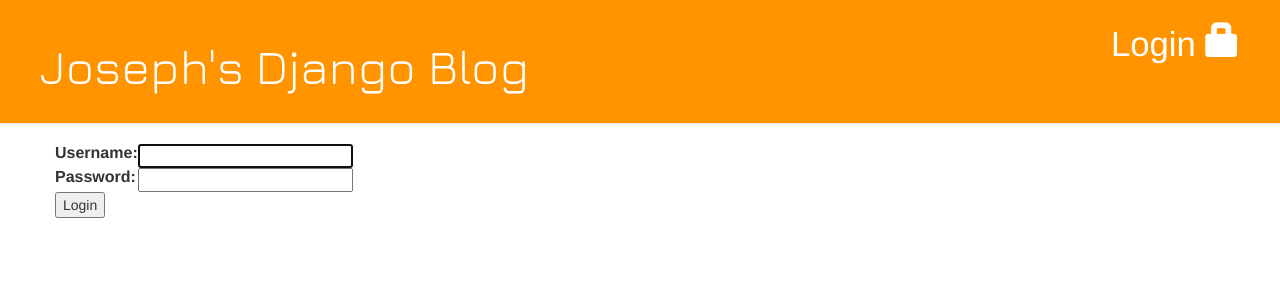
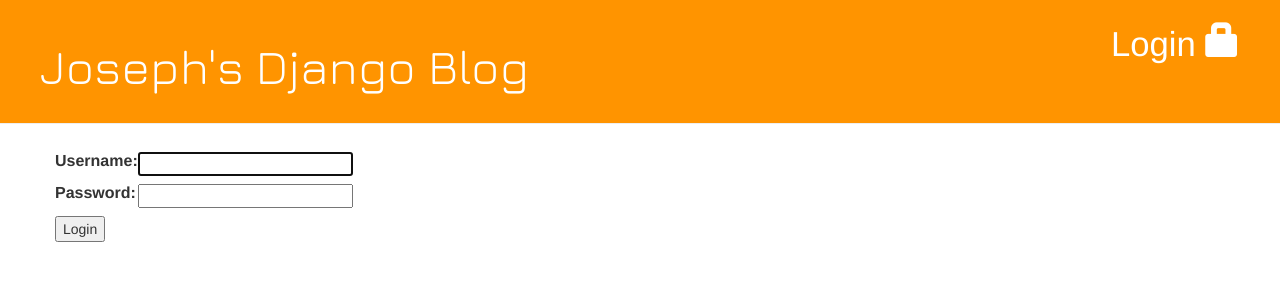
Before and after one commit to yeungjoseph/DjangoMango, a Django app: page /accounts/login/ in a window 1280 px wide. Shown: the top 300 px of the page. Run offline with Django 3.2, Linux system fonts and the light colour scheme; parts of the project's set-up code (start-up, migrations or seed data) failed here and were passed over; some libraries are stand-ins or nearby versions.

Commit message:
Small visual changes to enhance login page.

```diff
--- a/blog/templates/registration/login.html
+++ b/blog/templates/registration/login.html
@@ -7,11 +7,12 @@
 
 	<form method="post" action="{% url 'login' %}">
 	{% csrf_token %}
-		<table>
+		<table style="border-spacing:0 .5em; border-collapse:separate;">
 		<tr>
 			<td>{{ form.username.label_tag }}</td>
 			<td>{{ form.username }}</td>
 		</tr>
+
 		<tr>
 			<td>{{ form.password.label_tag }}</td>
 			<td>{{ form.password }}</td>
```
